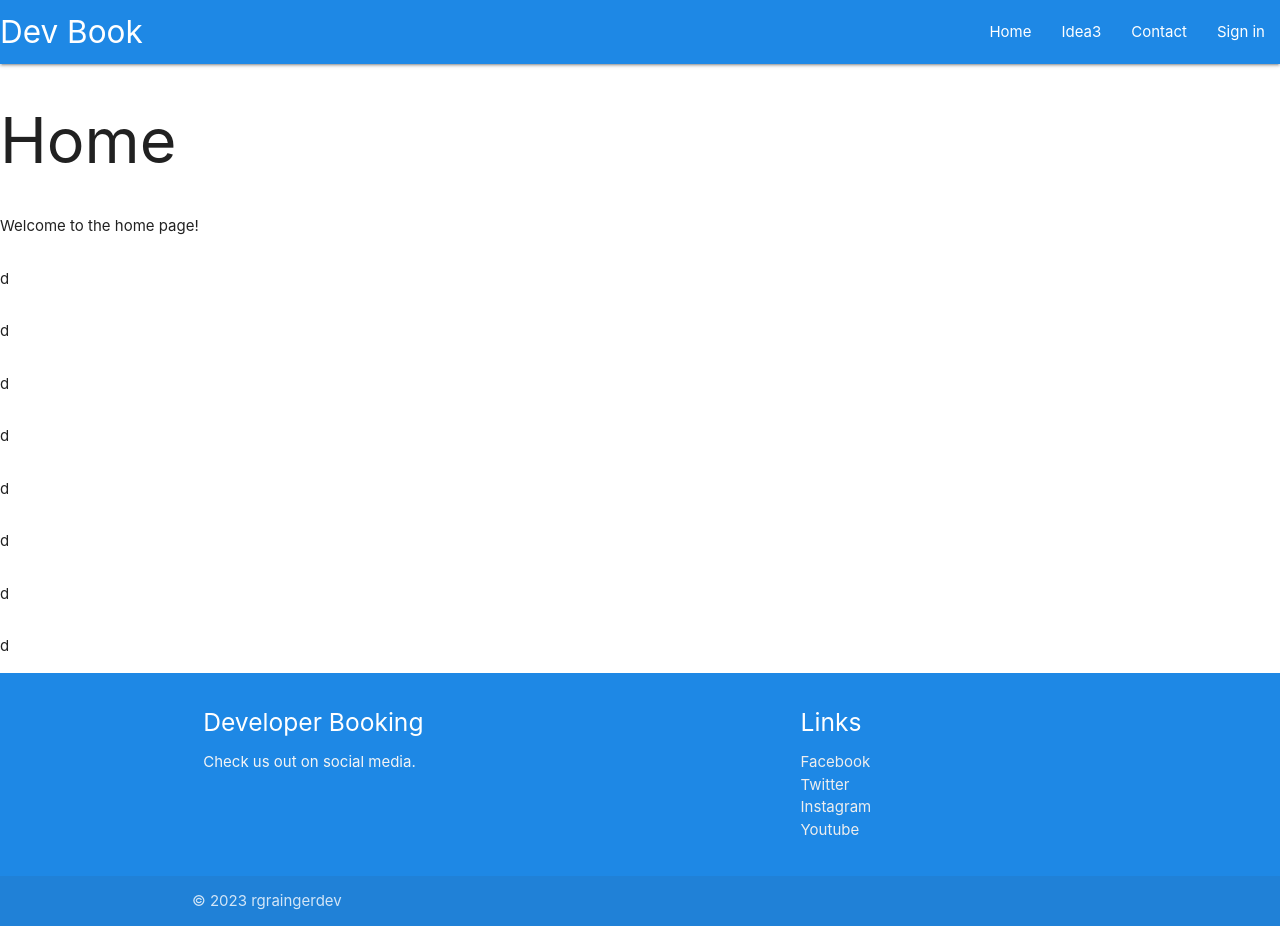
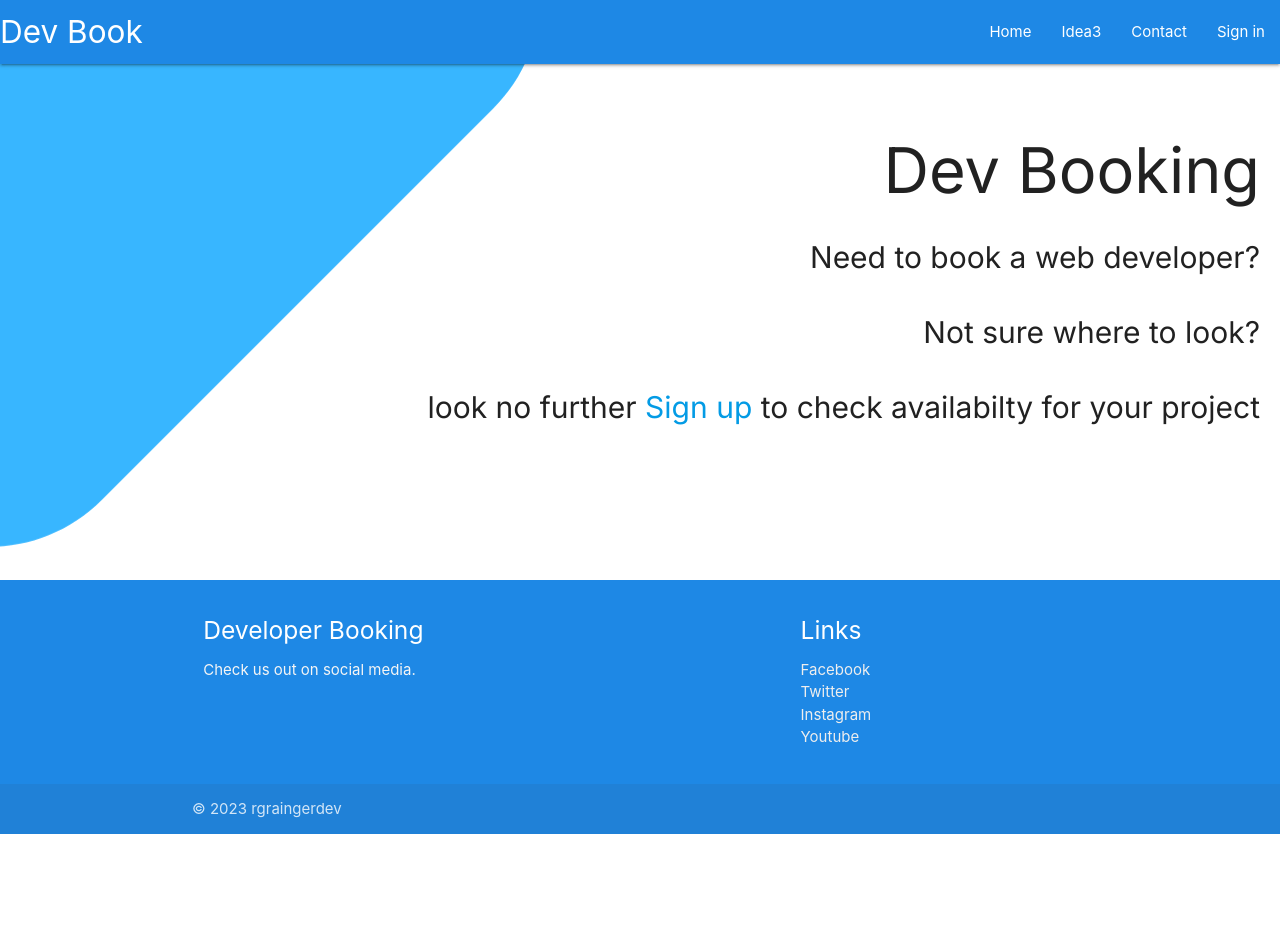
Before and after one commit to Code-Institute-Submissions/rgraingerdev-MS33, a Flask app: page / in a window 1280 px wide. After the commit the page ends 834 px from the top, so only its background shows below. Run offline with Flask 2, Linux system fonts and the light colour scheme.

Commit message:
Added DB to gitignore file added content to home

````diff
--- a/env.py
+++ b/env.py
@@ -5,4 +5,4 @@ os.environ.setdefault("PORT", "5000")
 os.environ.setdefault("SECRET_KEY", "any_secret_key")
 os.environ.setdefault("DEBUG", "True")
 os.environ.setdefault("DEVELOPMENT", "True")
-os.environ.setdefault("DB_URL", "postgresql:///db")
+os.environ.setdefault("DB_URL", "postgresql://jgcobqpk:1FQp9HB1GJ617-VZE13dw0tFaJE6Ke-9@trumpet.db.elephantsql.com/jgcobqpk" )
--- a/project/static/CSS/style.css
+++ b/project/static/CSS/style.css
@@ -8,3 +8,17 @@
   main {
     flex: 1 0 auto;
   }
+
+  body {
+    background: url("../images/heroimage.png") no-repeat center center fixed;
+  }
+
+  .landing {
+    font-family: 'Inter', sans-serif;
+    text-align: right;
+    font-size: 30px;
+    margin-top: 10px;
+    margin-bottom: 100px;
+    padding: 20px;
+
+  }
--- a/project/templates/base.html
+++ b/project/templates/base.html
@@ -5,8 +5,11 @@
     <meta name="viewport" content="width=device-width, initial-scale=1.0">
     <link rel="stylesheet" href="https://cdnjs.cloudflare.com/ajax/libs/materialize/1.0.0/css/materialize.min.css">
     <script src="https://ajax.googleapis.com/ajax/libs/jquery/3.6.4/jquery.min.js"></script>
+    <link rel="stylesheet" href="{{ url_for('static', filename='CSS/style.css') }}">
     <link href="https://fonts.googleapis.com/icon?family=Material+Icons" rel="stylesheet">
-    <link rel="stylesheet" href="{{ url_for('static', filename='CSS/style.css') }}" type="text/css">
+    <link rel="preconnect" href="https://fonts.googleapis.com">
+<link rel="preconnect" href="https://fonts.gstatic.com" crossorigin>
+<link href="https://fonts.googleapis.com/css2?family=Inter:wght@100;200;300;400;500;600;700;800;900&display=swap" rel="stylesheet">
     <title>Project Insert title here</title>
 </head>
 <body>
--- a/project/templates/home.html
+++ b/project/templates/home.html
@@ -1,15 +1,10 @@
 {% extends "base.html" %}
 {% block content %}
-
-    <h1>Home</h1>
-    <p> Welcome to the home page!</p>
-    <p>d</p>
-    <p>d</p>
-    <p>d</p>
-    <p>d</p>
-    <p>d</p>
-    <p>d</p>
-    <p>d</p>
-    <p>d</p>
+<div class="landing">
+    <h1>Dev Booking</h1>
+    <p>Need to book a web developer?</p>
+    <p>Not sure where to look?</p>
+    <p>look no further <a href='signin'>Sign up</a> to check availabilty for your project</p>
+</div>
 {% endblock %}
 ```
````
Also changed, not shown: project/static/images/heroimage.png (added).
